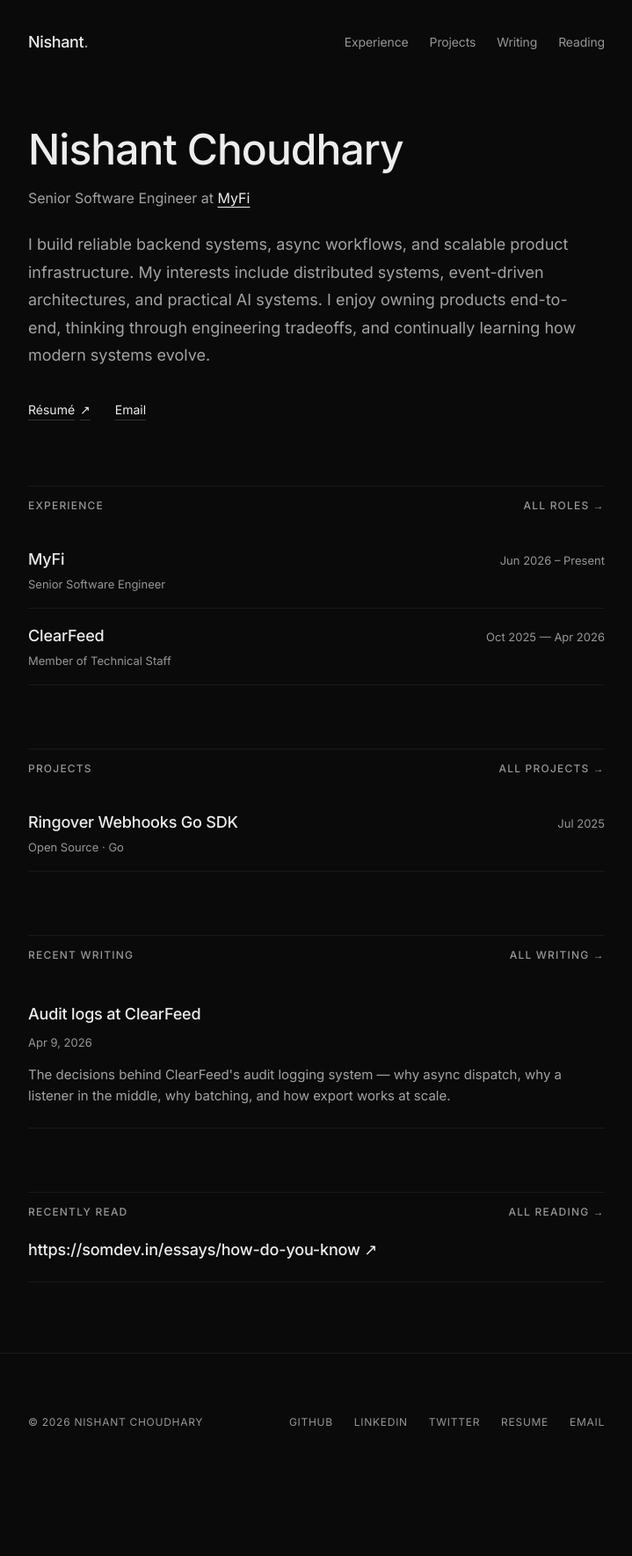
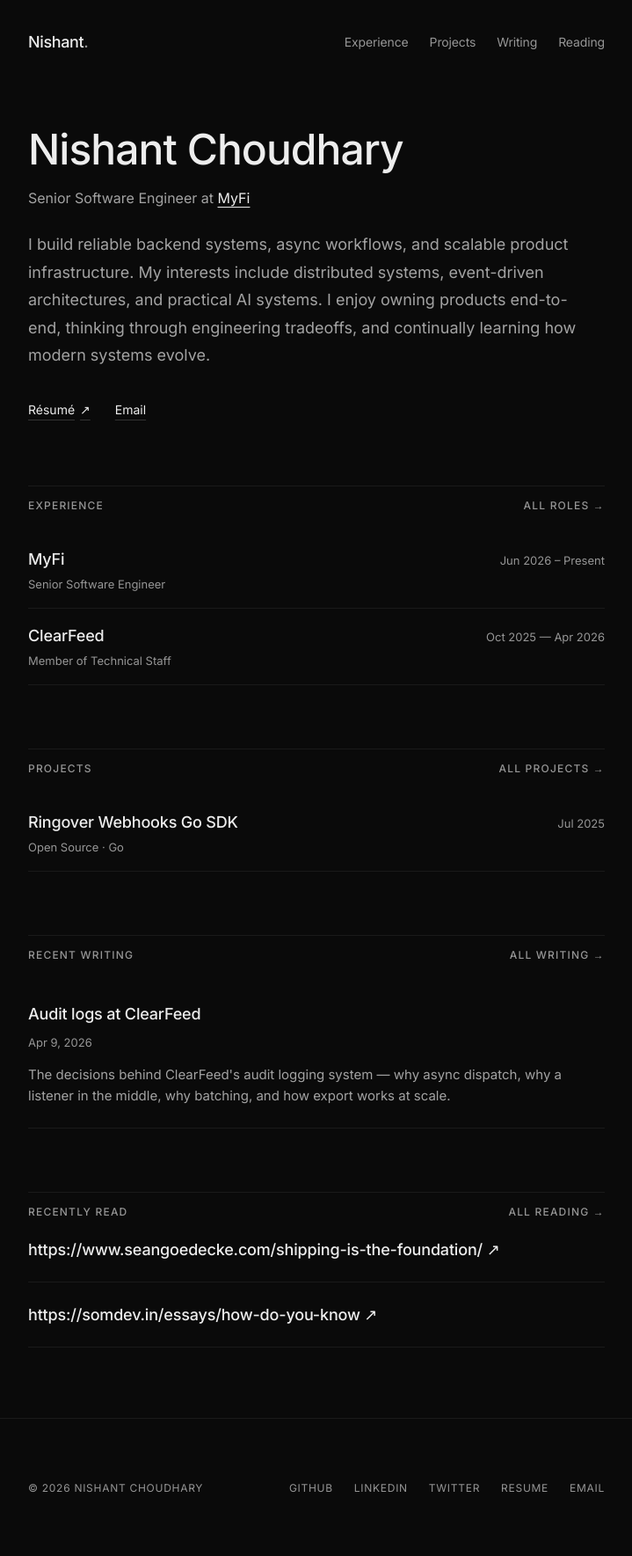
Before and after one commit to nishantc7/nishantc7.github.io, a Jekyll site: the page built from index.html, in a window 1280 px wide. Shown: the whole page at 88% size, without its empty margins (280-999 px from the left). Built offline with Jekyll 4.4.1, drawn with Linux system fonts in a browser that asks for light colours; before the commit the page ends 1695 px from its top, so only the background shows below that; part of the change alters nothing that is shown.

Commit message:
Update reading links

```diff
--- a/_data/reading.yml
+++ b/_data/reading.yml
@@ -1,3 +1,5 @@
 ---
+- url: https://www.seangoedecke.com/shipping-is-the-foundation/
+  date: '2026-10-04'
 - url: https://somdev.in/essays/how-do-you-know
   date: '2026-10-02'
```
